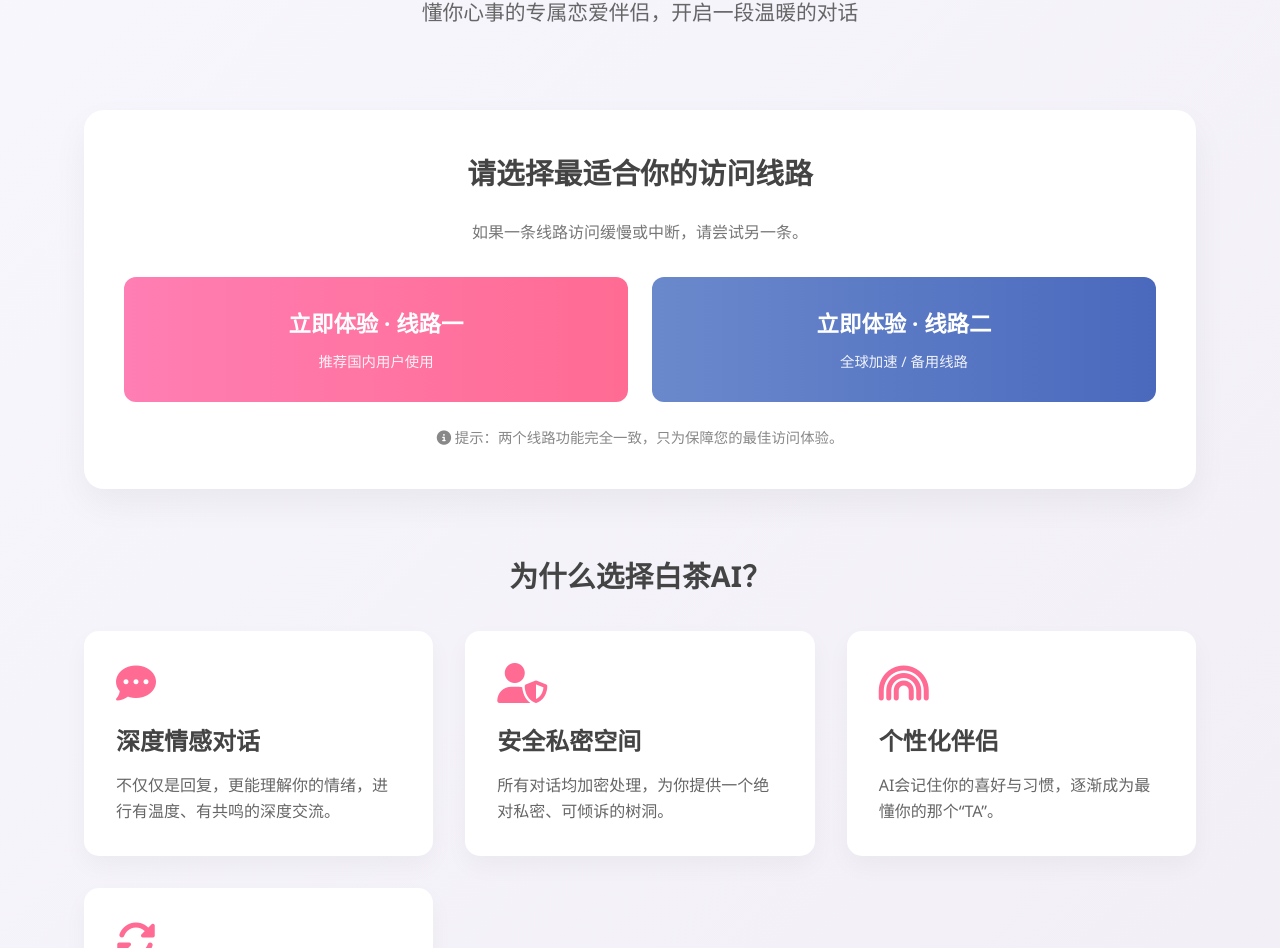
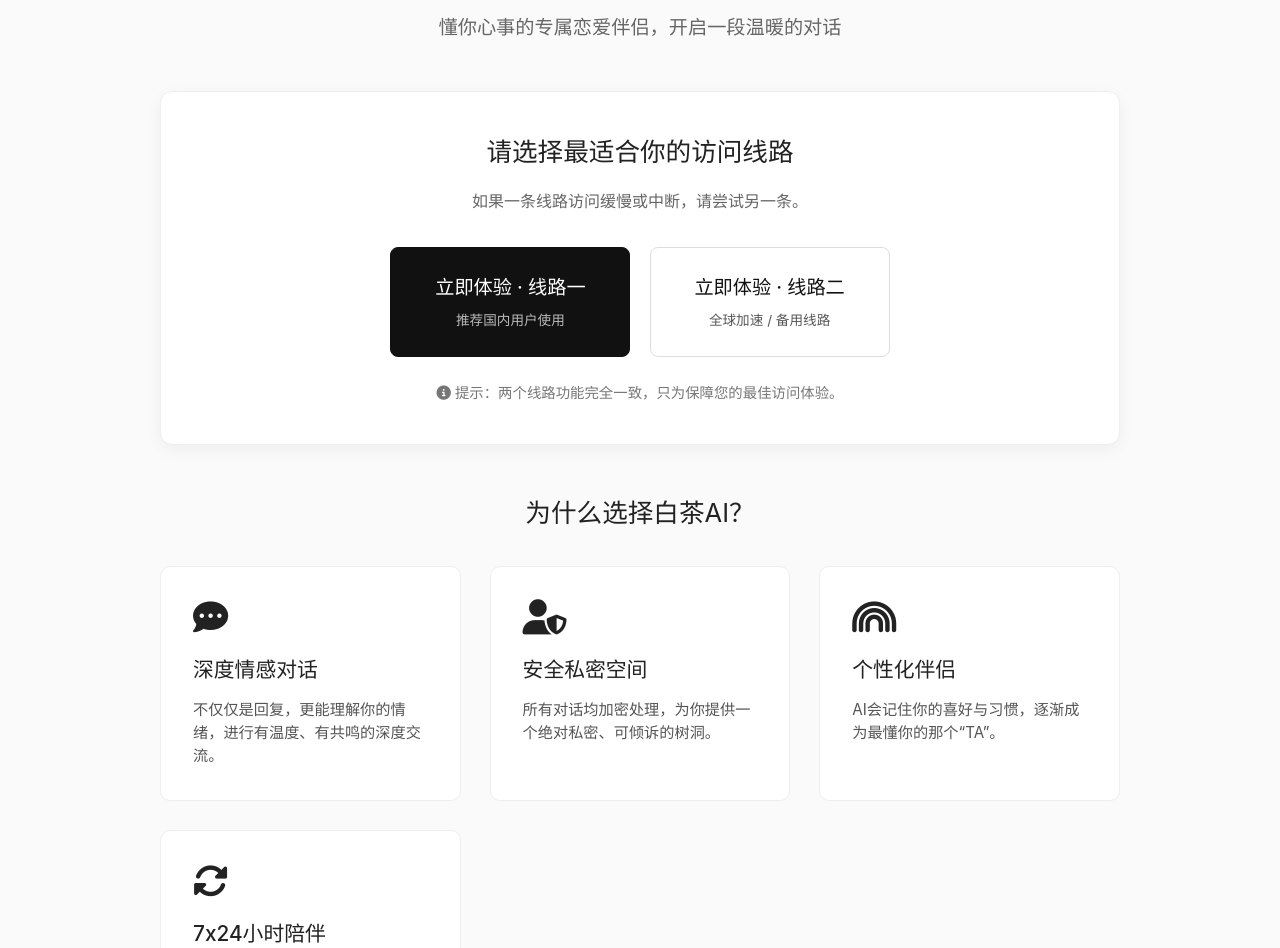
Before and after one commit to puc3mak4/-, a plain HTML site: page index.html in a window 1280 px wide. Shown: the part 257-1205 px from the top of the page. Drawn offline with Linux system fonts and the light colour scheme.

Commit message:
Refactor styles for minimalist design and layout
Updated styles for a more minimalist black and white design, adjusted layout properties, and modified text colors for better readability.

```diff
--- a/index.html
+++ b/index.html
@@ -6,170 +6,195 @@
     <title>白茶AI - 你的专属恋爱伴侣</title>
     <link rel="stylesheet" href="https://cdnjs.cloudflare.com/ajax/libs/font-awesome/6.4.0/css/all.min.css">
     <style>
-        /* 基础样式 */
+        /* 基础样式 - 简约黑白风 */
         * { margin: 0; padding: 0; box-sizing: border-box; }
         body {
-            font-family: 'Segoe UI', 'Microsoft YaHei', sans-serif;
+            font-family: -apple-system, BlinkMacSystemFont, 'Segoe UI', 'Microsoft YaHei', sans-serif;
             line-height: 1.6;
             color: #333;
-            background: linear-gradient(135deg, #f9f7fe 0%, #f0edf5 100%);
+            background-color: #fafafa;
             min-height: 100vh;
         }
         .container {
             width: 90%;
-            max-width: 1200px;
+            max-width: 1000px;
             margin: 0 auto;
             padding: 20px;
         }
 
-        /* 头部样式 */
+        /* 头部样式 - 极简 */
         header {
             text-align: center;
-            padding: 3rem 1rem;
+            padding: 4rem 1rem 3rem;
         }
         .logo {
-            font-size: 3.5rem;
-            margin-bottom: 1rem;
-            color: #ff6b93; /* 主色调 */
+            font-size: 3rem;
+            margin-bottom: 1.5rem;
+            color: #222;
         }
         h1 {
             font-size: 2.8rem;
-            color: #2d2d2d;
-            margin-bottom: 0.5rem;
+            font-weight: 300;
+            color: #111;
+            margin-bottom: 0.8rem;
+            letter-spacing: -0.5px;
         }
         .slogan {
-            font-size: 1.3rem;
+            font-size: 1.2rem;
             color: #666;
             font-weight: 300;
+            max-width: 600px;
+            margin: 0 auto;
         }
 
-        /* 线路引导区样式 */
+        /* 线路引导区样式 - 简约卡片 (已修复居中问题) */
         .access-section {
             background: white;
-            border-radius: 20px;
+            border-radius: 12px;
             padding: 2.5rem;
-            margin: 2rem 0 4rem 0;
-            box-shadow: 0 15px 35px rgba(0, 0, 0, 0.05);
-            text-align: center;
+            margin: 0 0 3rem 0;
+            box-shadow: 0 5px 15px rgba(0, 0, 0, 0.05);
+            border: 1px solid #eee;
+            text-align: center; /* 确保内部文本和行内元素居中 */
         }
         .section-title {
-            font-size: 1.8rem;
-            margin-bottom: 1.5rem;
-            color: #444;
+            font-size: 1.6rem;
+            font-weight: 400;
+            margin-bottom: 1rem;
+            color: #222;
         }
         .route-buttons {
             display: flex;
             flex-wrap: wrap;
             justify-content: center;
-            gap: 1.5rem;
+            gap: 1.2rem;
             margin-top: 2rem;
         }
         .route-btn {
-            flex: 1;
-            min-width: 250px;
-            padding: 1.8rem 1rem;
-            background: linear-gradient(to right, #ff7eb3, #ff6b93);
+            /* 关键修改：移除 flex: 1，改为固定弹性基础并允许收缩 */
+            flex: 0 1 auto;
+            min-width: 240px;
+            max-width: 100%; /* 防止在非常小的屏幕上过宽 */
+            padding: 1.5rem 1rem;
+            background: #111;
             color: white;
-            border: none;
-            border-radius: 12px;
-            font-size: 1.4rem;
-            font-weight: 600;
+            border: 1px solid #111;
+            border-radius: 8px;
+            font-size: 1.2rem;
+            font-weight: 500;
             cursor: pointer;
-            transition: all 0.3s ease;
+            transition: all 0.25s ease;
             text-decoration: none;
-            display: block;
             text-align: center;
+            display: block; /* 确保作为块元素填充宽度 */
         }
         .route-btn:hover {
-            transform: translateY(-5px);
-            box-shadow: 0 10px 25px rgba(255, 107, 147, 0.4);
+            background: white;
+            color: #111;
+            transform: translateY(-2px);
+            box-shadow: 0 8px 20px rgba(0, 0, 0, 0.1);
         }
         .route-btn.secondary {
-            background: linear-gradient(to right, #6a89cc, #4a69bd);
+            background: white;
+            color: #111;
+            border: 1px solid #ddd;
+        }
+        .route-btn.secondary:hover {
+            background: #111;
+            color: white;
+            border-color: #111;
         }
         .route-btn .desc {
             display: block;
-            font-size: 0.9rem;
+            font-size: 0.85rem;
             font-weight: normal;
-            opacity: 0.9;
+            opacity: 0.7;
             margin-top: 0.5rem;
         }
 
-        /* 特点介绍区样式 */
+        /* 特点介绍区样式 - 网格卡片 */
         .features-section {
-            margin-top: 3rem;
+            margin-top: 2rem;
         }
         .features-grid {
             display: grid;
-            grid-template-columns: repeat(auto-fit, minmax(280px, 1fr));
-            gap: 2rem;
+            grid-template-columns: repeat(auto-fit, minmax(240px, 1fr));
+            gap: 1.8rem;
             margin-top: 2rem;
         }
         .feature-card {
             background: white;
             padding: 2rem;
-            border-radius: 15px;
-            box-shadow: 0 10px 25px rgba(0, 0, 0, 0.04);
-            transition: transform 0.3s ease;
+            border-radius: 10px;
+            border: 1px solid #eee;
+            transition: all 0.25s ease;
         }
         .feature-card:hover {
-            transform: translateY(-8px);
+            transform: translateY(-5px);
+            border-color: #ccc;
+            box-shadow: 0 10px 25px rgba(0, 0, 0, 0.05);
         }
         .feature-card i {
-            font-size: 2.5rem;
-            color: #ff6b93;
+            font-size: 2.2rem;
+            color: #222;
             margin-bottom: 1.2rem;
         }
         .feature-card h3 {
-            font-size: 1.5rem;
+            font-size: 1.3rem;
+            font-weight: 500;
             margin-bottom: 0.8rem;
-            color: #444;
+            color: #222;
         }
         .feature-card p {
-            color: #666;
-            font-size: 1rem;
+            color: #555;
+            font-size: 0.95rem;
+            line-height: 1.5;
         }
 
         /* 反馈区域样式 */
         .feedback-section {
             background: white;
-            border-radius: 20px;
+            border-radius: 12px;
             padding: 2rem;
             margin: 3rem 0;
             text-align: center;
-            box-shadow: 0 10px 25px rgba(0, 0, 0, 0.04);
+            border: 1px solid #eee;
         }
         .feedback-section h2 {
-            color: #444;
-            margin-bottom: 1rem;
+            color: #222;
+            margin-bottom: 0.8rem;
+            font-weight: 400;
         }
         .feedback-email {
             display: inline-flex;
             align-items: center;
             gap: 0.8rem;
-            padding: 1rem 2rem;
+            padding: 0.9rem 1.8rem;
             margin-top: 1rem;
-            background: #f8f9fa;
+            background: #f5f5f5;
             border-radius: 50px;
-            font-size: 1.1rem;
+            font-size: 1rem;
             color: #333;
             text-decoration: none;
-            transition: all 0.3s ease;
+            transition: all 0.25s ease;
         }
         .feedback-email:hover {
-            background: #e9ecef;
-            transform: scale(1.05);
+            background: #111;
+            color: white;
         }
         .feedback-email i {
-            color: #ff6b93;
+            color: #555;
+        }
+        .feedback-email:hover i {
+            color: white;
         }
 
         /* 页脚 */
         footer {
             text-align: center;
-            margin-top: 2rem;
+            margin-top: 3rem;
             padding: 2rem;
-            color: #999;
+            color: #777;
             font-size: 0.9rem;
             border-top: 1px solid #eee;
         }
@@ -177,9 +202,10 @@
         /* 响应式调整 */
         @media (max-width: 768px) {
             h1 { font-size: 2.2rem; }
-            .route-buttons { flex-direction: column; align-items: center; }
-            .route-btn { width: 100%; max-width: 350px; }
-            .feedback-email { padding: 0.8rem 1.5rem; font-size: 1rem; }
+            .access-section { padding: 2rem; }
+            .route-buttons { flex-direction: column; align-items: center; } /* 确保列布局时也居中 */
+            .route-btn { width: 100%; max-width: 350px; } /* 在手机上控制最大宽度 */
+            .features-grid { grid-template-columns: 1fr; }
         }
     </style>
 </head>
@@ -197,7 +223,7 @@
         <!-- 核心：线路访问引导区 -->
         <section class="access-section">
             <h2 class="section-title">请选择最适合你的访问线路</h2>
-            <p style="color: #777; margin-bottom: 1rem;">如果一条线路访问缓慢或中断，请尝试另一条。</p>
+            <p style="color: #666; margin-bottom: 1rem;">如果一条线路访问缓慢或中断，请尝试另一条。</p>
 
             <div class="route-buttons">
                 <!-- 线路一按钮 -->
@@ -206,12 +232,12 @@
                     <span class="desc">推荐国内用户使用</span>
                 </a>
                 <!-- 线路二按钮 -->
-                <a href="https://bc.us.ci" class="route-btn secondary" target="_blank">
+                <a href="http://bc.us.ci" class="route-btn secondary" target="_blank">
                     立即体验 · 线路二
                     <span class="desc">全球加速 / 备用线路</span>
                 </a>
             </div>
-            <p style="color: #888; font-size: 0.9rem; margin-top: 1.5rem;">
+            <p style="color: #777; font-size: 0.9rem; margin-top: 1.5rem;">
                 <i class="fas fa-info-circle"></i> 提示：两个线路功能完全一致，只为保障您的最佳访问体验。
             </p>
         </section>
@@ -251,12 +277,12 @@
                 <i class="fas fa-envelope"></i>
                 suibianle01@qq.com
             </a>
-            <p style="color: #888; font-size: 0.9rem; margin-top: 1rem;">我们会在24小时内回复您的邮件。</p>
+            <p style="color: #777; font-size: 0.9rem; margin-top: 1rem;">我们会在24小时内回复您的邮件。</p>
         </section>
 
         <footer>
-            <p>© 2023 白茶AI. 致力于提供温暖的情感陪伴体验。</p>
+            <p>© 2025 白茶AI. 致力于提供温暖的情感陪伴体验。</p>
         </footer>
     </div>
 </body>
-</html>
+                                                            </html>
```
